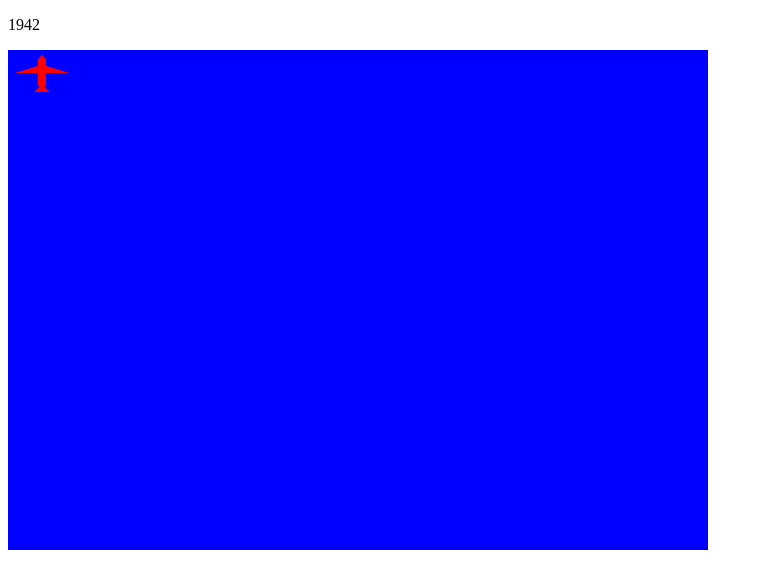
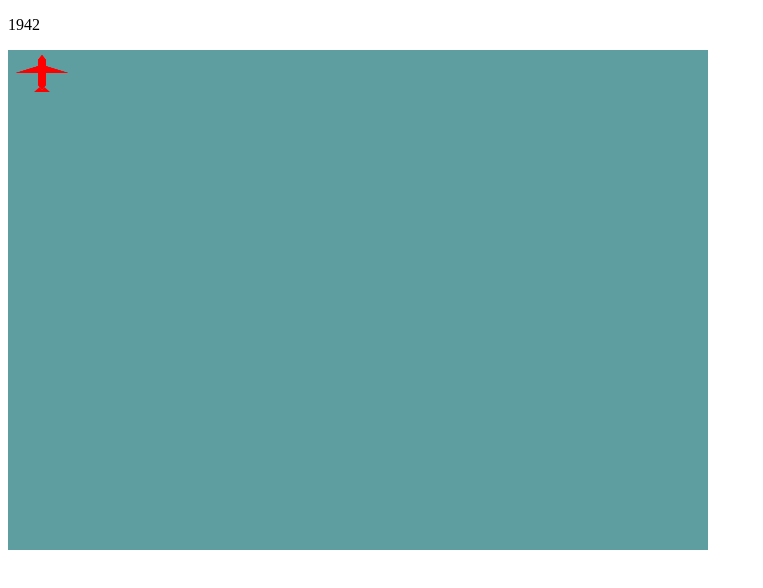
Before and after one commit to theonlyrao/1942, a website built with webpack: page index.html in a window 1280 px wide. Shown: the whole page, without its empty margins (0-763 px from the left). Built offline with nearby package versions, Linux system fonts and the light colour scheme.

Commit message:
Update canvas background and file structure
Canvas background now cadetblue. Css file structure is now paralell with javascripts.

```diff
--- a/index.html
+++ b/index.html
@@ -3,11 +3,11 @@
 <head>
   <meta charset="utf-8">
   <title>1942</title>
-  <link href="lib/main.css" type="text/css" rel="stylesheet" />
+  <link href="lib/stylesheets/main.css" type="text/css" rel="stylesheet" />
 </head>
 <body>
   <p>1942</p>
-  <canvas id="nineteenfortytwo" height="500" width="700" class="center">
+  <canvas id="nineteenfortytwo" height="500" width="700">
     <p>Canvas failed to load</p>
   </canvas>
   <script src="main.bundle.js"></script>
--- a/lib/main.css
+++ /dev/null
@@ -1,3 +0,0 @@
-#nineteenfortytwo {
-    background-color: blue;
-}
--- /dev/null
+++ b/lib/stylesheets/main.css
@@ -0,0 +1,3 @@
+#nineteenfortytwo {
+    background-color: CadetBlue;
+}
```
